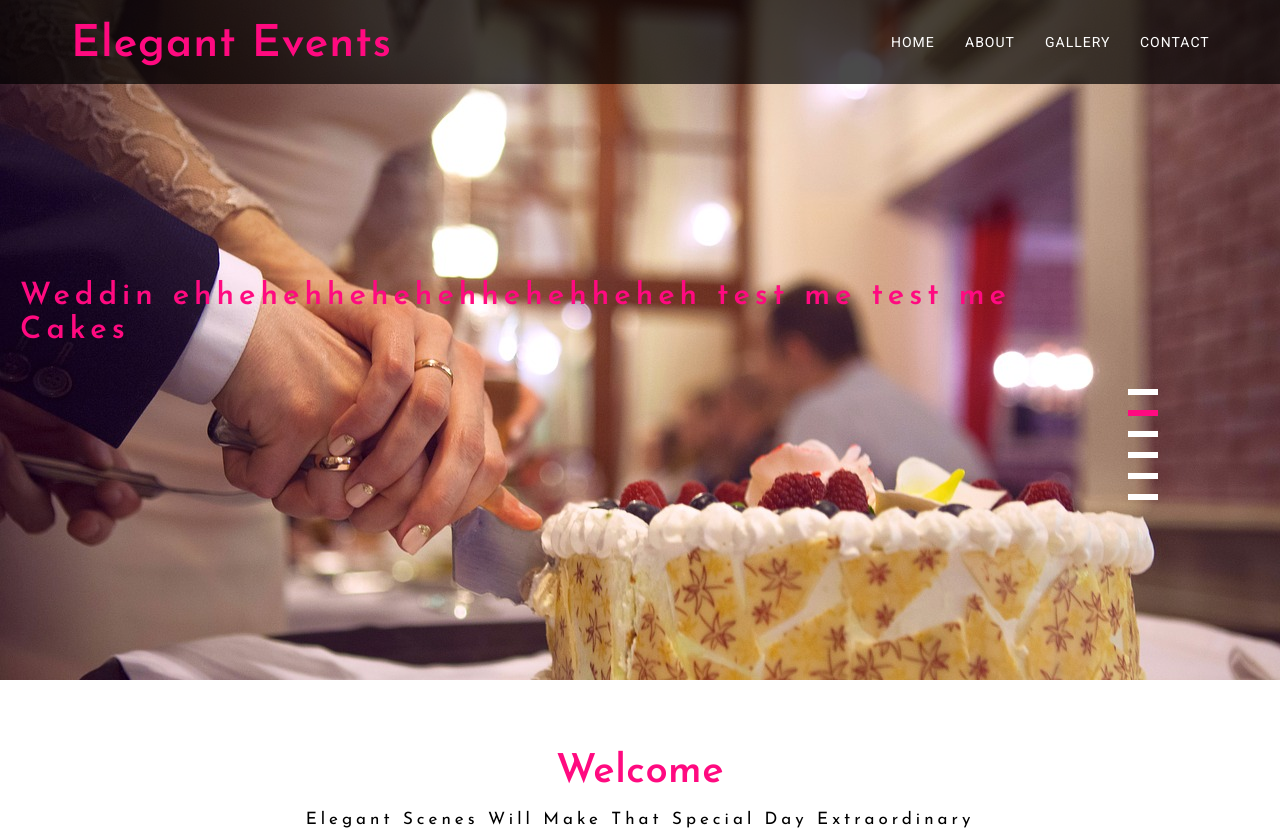
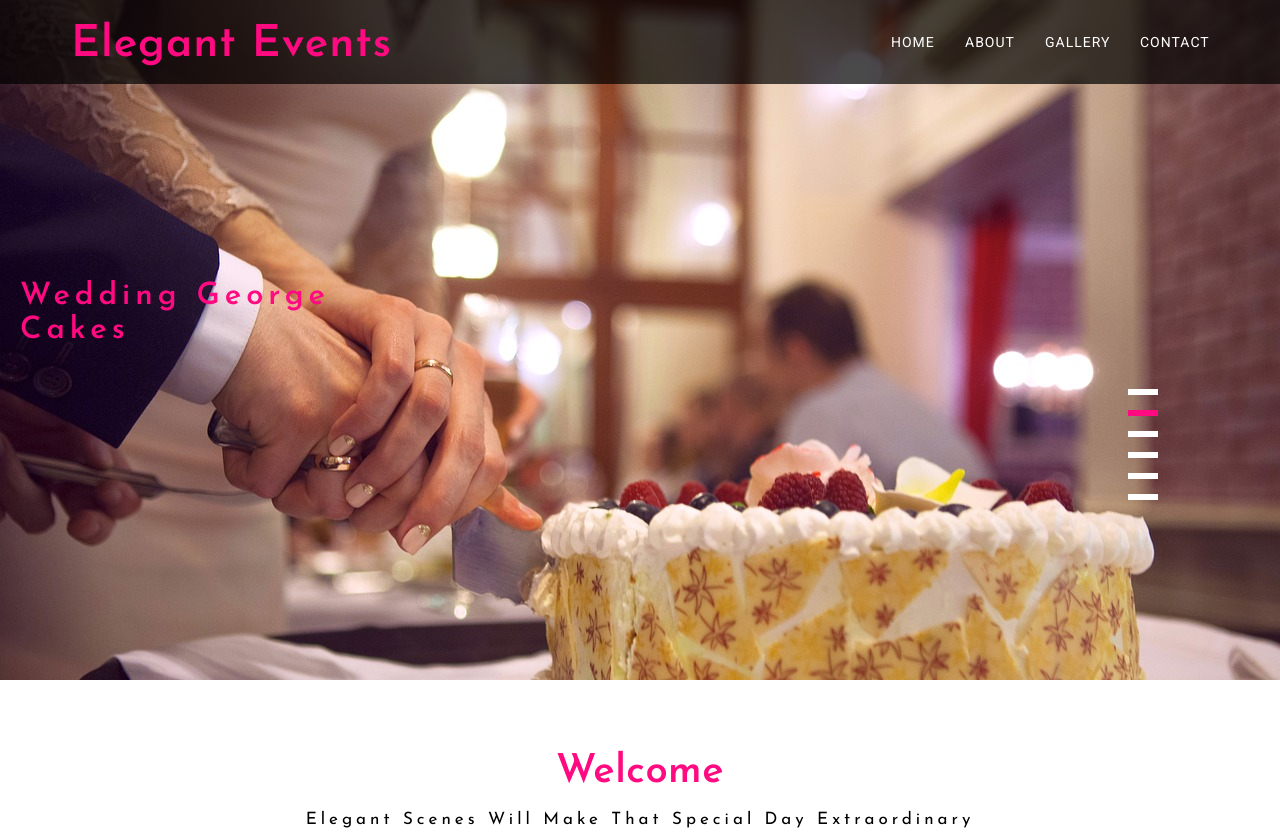
Before and after one commit to Anyangagpo/elegant, a plain HTML site: page index.html in a window 1280 px wide. Shown: the top 833 px of the page. Drawn offline with Linux system fonts and the light colour scheme.

Commit message:
new changes from George

```diff
--- a/index.html
+++ b/index.html
@@ -53,7 +53,7 @@ License URL: http://creativecommons.org/licenses/by/3.0/
 					<li>
 						<div class="w3layouts-banner-top w3layouts-banner-top5">
 								<div class="agileits-banner-info">
-										<h3><span>Weddin ehhehehhehehehhehehheheh test me test me</span></h3>
+										<h3><span>Wedding George</span></h3>
 										<h3><span>Cakes</span></h3>
 									</div>
 							<div class="container">
```
